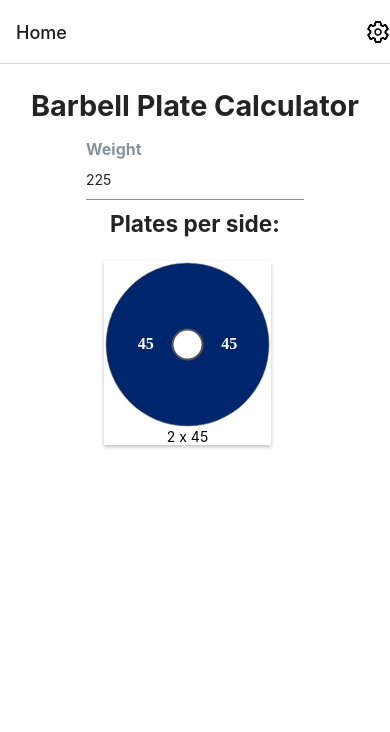
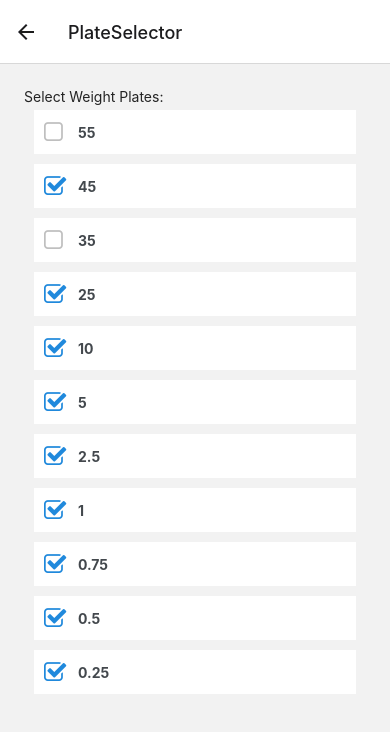
Before and after one commit to BrennanGlynn/PlateCalculator, a React Native app: screen /PlateSelector in a window 390 px wide. Shown: the top 732 px of the page. Built offline with nearby package versions, Linux system fonts and the light colour scheme.

Commit message:
Add the ability to select available plates

```diff
--- a/App.js
+++ b/App.js
@@ -5,12 +5,15 @@ import Home from "./src/screens/Home";
 import { ThemeProvider } from "@rneui/themed";
 import { Icon } from "@rneui/themed";
 import Settings from "./src/screens/Settings";
+import PlateSelector from "./src/screens/PlateSelector";
+import { WeightPlateProvider } from "./src/context/WeightPlateContext";
 // import theme from "./src/Theme";
 
 const Stack = createNativeStackNavigator();
 
 const App = () => {
   return (
+    <WeightPlateProvider>
       <ThemeProvider>
         <NavigationContainer>
           <Stack.Navigator>
@@ -29,9 +32,11 @@ const App = () => {
               })}
             />
             <Stack.Screen name="Settings" component={Settings} />
+            <Stack.Screen name="PlateSelector" component={PlateSelector} />
           </Stack.Navigator>
         </NavigationContainer>
       </ThemeProvider>
+    </WeightPlateProvider>
   );
 };
 
--- a/src/components/PlateCalculator.js
+++ b/src/components/PlateCalculator.js
@@ -3,11 +3,17 @@ import { View, ScrollView, StyleSheet } from "react-native";
 import PlateVisualization from "./PlateVisualization";
 import { StatusBar } from "expo-status-bar";
 import { Input, Text } from "@rneui/themed";
+import { availableWeights } from "../utility/availableWeights";
+import { useWeightPlateContext } from "../context/WeightPlateContext";
 
-const plateWeights = [45, 35, 25, 10, 5, 2.5, 1, 0.75, 0.5, 0.25];
 const PlateCalculator = () => {
   const [weight, setWeight] = useState("225");
   const [calculatedPlates, setCalculatedPlates] = useState([]);
+  const { selectedWeights } = useWeightPlateContext();
+
+  const plateWeights = selectedWeights.map((weightId) => {
+    return availableWeights.find((weight) => weight.id === weightId).size;
+  });
 
   const calculateWeightPlatesPerSide = (totalWeight) => {
     // Define the weight of the barbell
@@ -48,7 +54,7 @@ const PlateCalculator = () => {
     // Calculate the plates per side
     const platesPerSide = calculateWeightPlatesPerSide(weight);
     setCalculatedPlates(platesPerSide);
-  }, [weight]);
+  }, [weight, selectedWeights]);
 
   return (
     <View style={styles.container}>
@@ -84,7 +90,6 @@ const styles = StyleSheet.create({
     flex: 1,
     alignItems: "center",
     justifyContent: "space-between",
-    padding: 24,
   },
   inputRow: {
     flexDirection: "row",
--- /dev/null
+++ b/src/context/WeightPlateContext.js
@@ -0,0 +1,32 @@
+import React, { createContext, useContext, useState } from "react";
+import PropTypes from "prop-types";
+
+const WeightPlateContext = createContext();
+
+export const useWeightPlateContext = () => useContext(WeightPlateContext);
+
+export const WeightPlateProvider = ({ children }) => {
+  const [selectedWeights, setSelectedWeights] = useState([
+    0, 1, 2, 3, 4, 5, 6, 7, 9,
+  ]);
+
+  const toggleWeightSelection = (weight) => {
+    const uniquePlates = new Set(selectedWeights);
+    uniquePlates.has(weight.id)
+      ? uniquePlates.delete(weight.id)
+      : uniquePlates.add(weight.id);
+    setSelectedWeights(Array.from(uniquePlates));
+  };
+
+  return (
+    <WeightPlateContext.Provider
+      value={{ selectedWeights, toggleWeightSelection }}
+    >
+      {children}
+    </WeightPlateContext.Provider>
+  );
+};
+
+WeightPlateProvider.propTypes = {
+  children: PropTypes.node.isRequired,
+};
--- a/src/screens/Home.js
+++ b/src/screens/Home.js
@@ -9,6 +9,7 @@ const styles = StyleSheet.create({
     backgroundColor: "#fff",
     alignItems: "center",
     justifyContent: "flex-start",
+    padding: 24,
   },
 });
 
--- /dev/null
+++ b/src/screens/PlateSelector.js
@@ -0,0 +1,35 @@
+import { CheckBox, Text } from "@rneui/themed/dist";
+import React from "react";
+import { View, StyleSheet } from "react-native";
+import { useWeightPlateContext } from "../context/WeightPlateContext";
+import { availableWeights } from "../utility/availableWeights";
+
+const PlateSelector = () => {
+  const { selectedWeights, toggleWeightSelection } = useWeightPlateContext();
+
+  // Descending sort based on size
+  const sortedPlates = availableWeights.sort((a, b) => b.size - a.size);
+
+  return (
+    <View style={styles.container}>
+      <Text>Select Weight Plates:</Text>
+      {sortedPlates.map((weight) => (
+        <CheckBox
+          key={weight.id}
+          title={weight.size}
+          checked={selectedWeights.includes(weight.id)}
+          onPress={() => toggleWeightSelection(weight)}
+        />
+      ))}
+    </View>
+  );
+};
+
+const styles = StyleSheet.create({
+  container: {
+    flex: 1,
+    padding: 24,
+  },
+});
+
+export default PlateSelector;
--- a/src/screens/Settings.js
+++ b/src/screens/Settings.js
@@ -1,19 +1,26 @@
 import { Button, Text } from "@rneui/themed";
 import React from "react";
-import { View } from "react-native";
+import { View, StyleSheet } from "react-native";
 import PropTypes from "prop-types";
 
 const Settings = ({ navigation }) => {
   return (
-    <View>
+    <View style={styles.container}>
       <Text h2>Settings</Text>
       <Button
         title="Choose Available Plates"
-        onPress={() => alert("choose plates")}
+        onPress={() => navigation.navigate("PlateSelector")}
       />
     </View>
   );
 };
+
+const styles = StyleSheet.create({
+  container: {
+    flex: 1,
+    padding: 24,
+  },
+});
 
 Settings.propTypes = {
   navigation: PropTypes.object.isRequired,
--- /dev/null
+++ b/src/utility/availableWeights.js
@@ -0,0 +1,13 @@
+export const availableWeights = [
+  { id: 0, size: 0.25 },
+  { id: 1, size: 0.5 },
+  { id: 2, size: 0.75 },
+  { id: 3, size: 1 },
+  { id: 4, size: 2.5 },
+  { id: 5, size: 5 },
+  { id: 6, size: 10 },
+  { id: 7, size: 25 },
+  { id: 8, size: 35 },
+  { id: 9, size: 45 },
+  { id: 10, size: 55 },
+];
```
Lines whose indentation alone changed are shown as unchanged.
